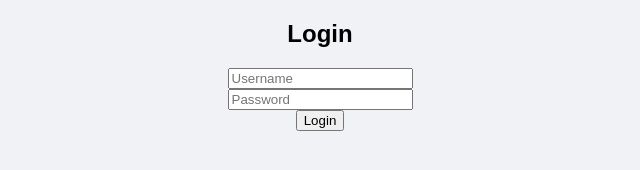
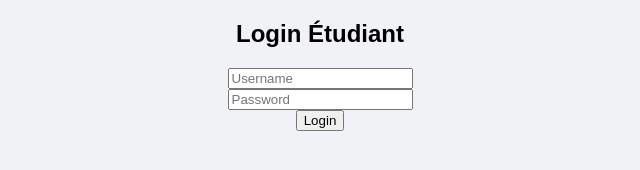
Before and after one commit to fadwadouiri8-a11y/Esprit-connect, a plain HTML site: page login.html in a window 1280 px wide. Shown: the whole page, without its empty margins (320-960 px from the left). Drawn offline with Linux system fonts and the light colour scheme.

Commit message:
Update login.html

```diff
--- a/login.html
+++ b/login.html
@@ -7,7 +7,7 @@
 
 <body>
 
-<h2>Login</h2>
+<h2>Login Étudiant</h2>
 
 <input type="text" id="user" placeholder="Username"><br>
 <input type="password" id="pass" placeholder="Password"><br>
```
